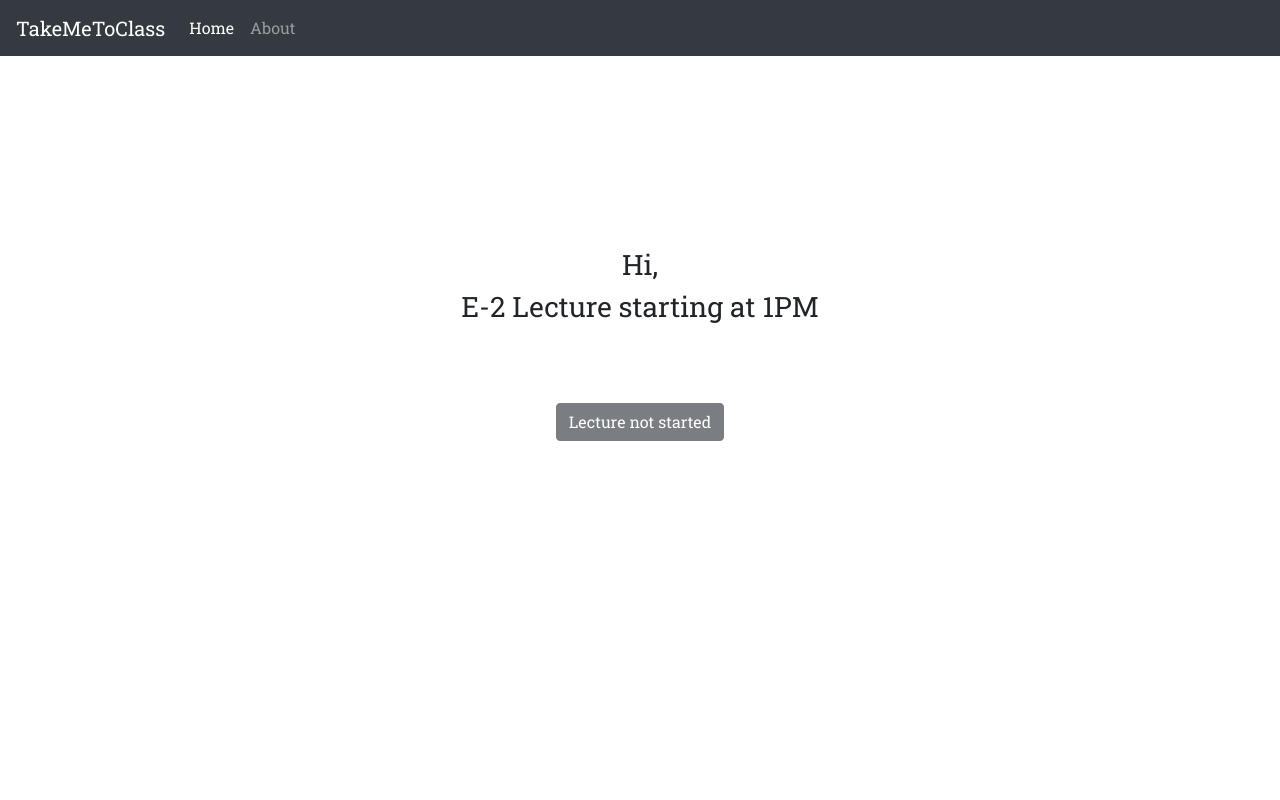
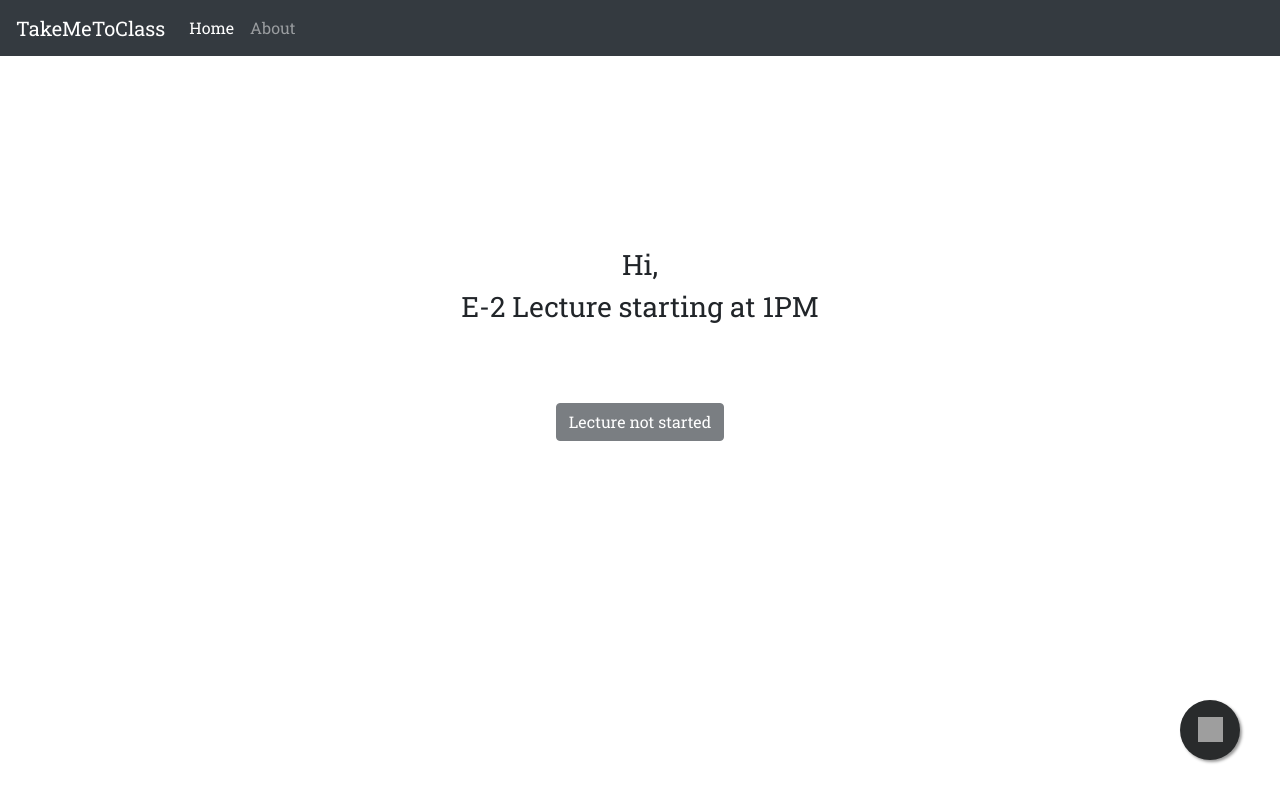
Before and after one commit to bhakti-10/TakeMeToClass, a plain HTML site: page index.html in a window 1280 px wide. Drawn offline with nearby package versions, Linux system fonts and the light colour scheme; grey boxes are pictures that could not be loaded.

Commit message:
floating refresh button

```diff
--- a/index.html
+++ b/index.html
@@ -10,6 +10,7 @@
         integrity="sha384-JcKb8q3iqJ61gNV9KGb8thSsNjpSL0n8PARn9HuZOnIxN0hoP+VmmDGMN5t9UJ0Z" crossorigin="anonymous">
     <link href="https://fonts.googleapis.com/css2?family=Roboto+Slab&family=Slabo+27px&display=swap" rel="stylesheet">
     <script src="script.js"></script>
+    <script src="https://use.fontawesome.com/eca55393ed.js"></script>
 </head>
 
 <body style="font-family: 'Roboto Slab', serif;" onload="fetch()">
@@ -48,6 +49,9 @@
         </center>
     </div>
 
+    <a href="#" onclick="fetch()" class="float">
+        <img src="https://www.pngkey.com/png/full/204-2048039_refresh-icon-white-refresh-icon-png.png" style="width:25px; height:25px; margin-top:17px">
+        </a>
 
     <script src="https://code.jquery.com/jquery-3.5.1.slim.min.js"
         integrity="sha384-DfXdz2htPH0lsSSs5nCTpuj/zy4C+OGpamoFVy38MVBnE+IbbVYUew+OrCXaRkfj" crossorigin="anonymous">
@@ -58,6 +62,7 @@
     <script src="https://stackpath.bootstrapcdn.com/bootstrap/4.5.2/js/bootstrap.min.js"
         integrity="sha384-B4gt1jrGC7Jh4AgTPSdUtOBvfO8shuf57BaghqFfPlYxofvL8/KUEfYiJOMMV+rV" crossorigin="anonymous">
     </script>
+
 </body>
 
 </html>
--- a/script.js
+++ b/script.js
@@ -1,10 +1,8 @@
 function setLecture(lectureText, linkText1, linkText2) {
-    console.log(linkText1, linkText2)
     document.getElementById("lecture").innerHTML = lectureText
     if (linkText1 == null) {
         disableButton()
     } else {
-        console.log("going ")
         document.getElementById("link-text-1").href = linkText1
 
     }
--- a/style.css
+++ b/style.css
@@ -6,3 +6,21 @@
 body {
     font-family: 'Slabo 27px', serif;
 }
+
+
+.float{
+	position:fixed;
+	width:60px;
+	height:60px;
+	bottom:40px;
+	right:40px;
+	background-color:#292b2c;
+	color:#FFF;
+	border-radius:50px;
+	text-align:center;
+	box-shadow: 2px 2px 3px #999;
+}
+
+.my-float{
+	margin-top:22px;
+}
```
